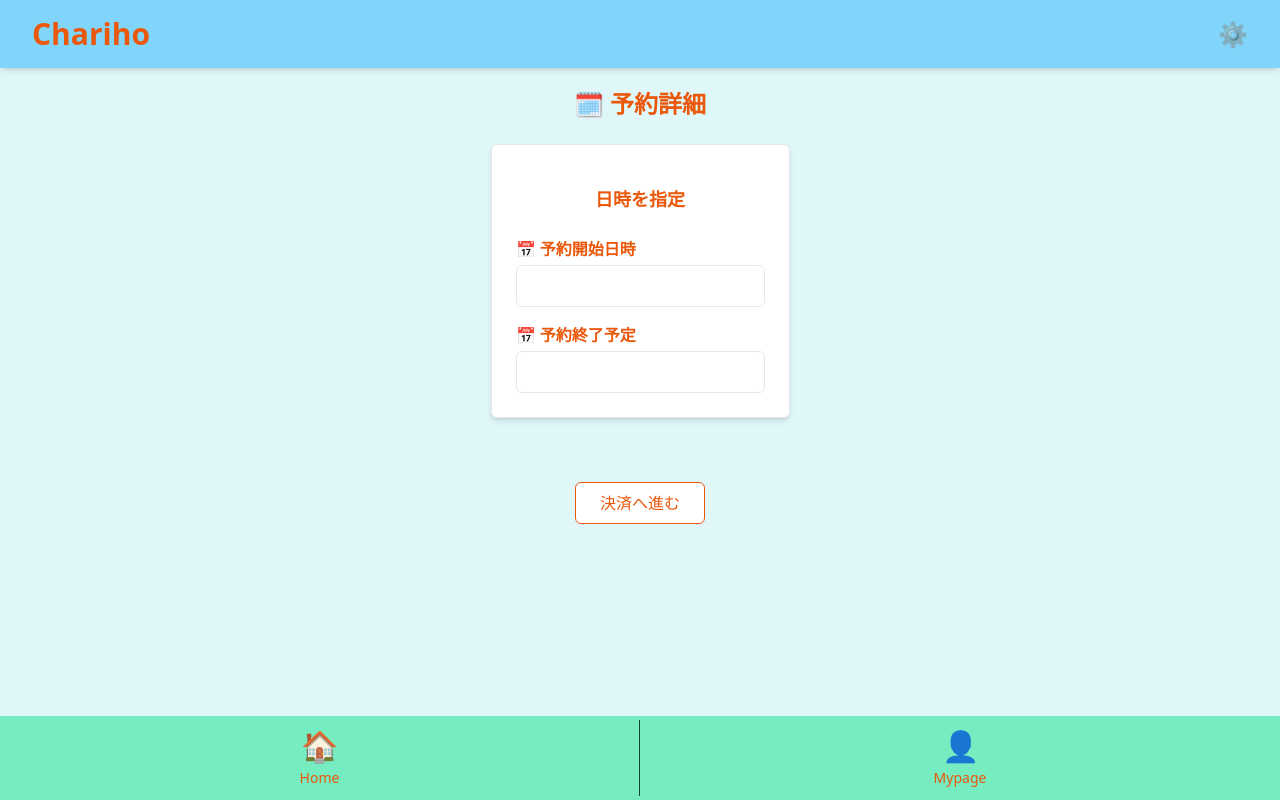
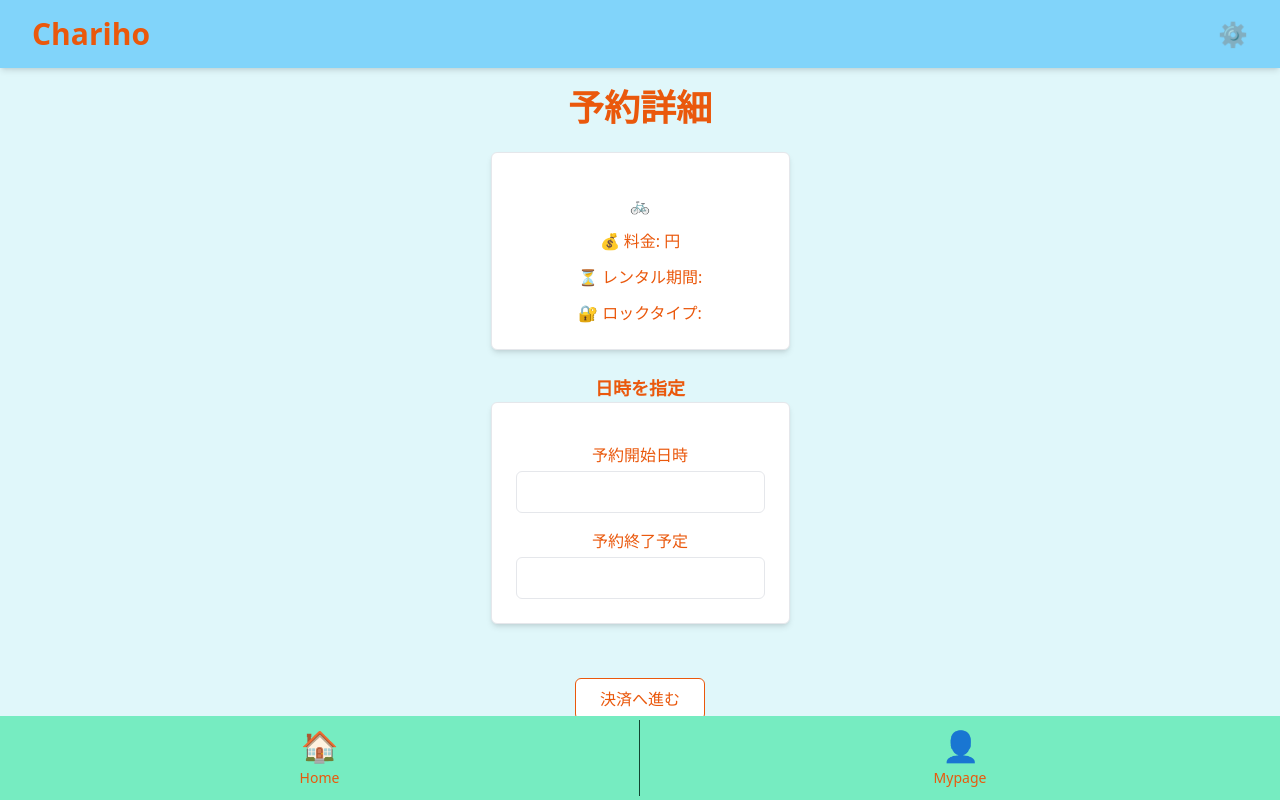
Before and after one commit to ms-engineer-bc24-12/Section_9_team_chariho, a Next.js app in the folder frontend/: page /rental/borrow/reserve in a window 1280 px wide. Built offline with nearby package versions, Linux system fonts and the light colour scheme.

Commit message:
feat:予約詳細ページの設定

```diff
--- a/frontend/src/app/auth/register/page.tsx
+++ b/frontend/src/app/auth/register/page.tsx
@@ -9,6 +9,7 @@ import { useRouter } from 'next/navigation';
 import Button from '@/app/components/Button';
 import TermsContent from '@/app/components/TermsContent';
 import { FirebaseError } from 'firebase/app';
+import Link from 'next/link';
 
 export default function Register() {
   const [lastName, setLastName] = useState('');
@@ -207,8 +208,14 @@ export default function Register() {
           </label>
         </div>
         <Button type="submit">登録</Button>
-        <br />
       </form>
+      {/* 新規登録ページへのリンク */}
+      <p className="mt-4 text-sm">
+        アカウントをお持ちの方は{' '}
+        <Link href="/auth/login" className="text-blue-500 underline">
+          ログイン
+        </Link>
+      </p>
     </div>
   );
 }
--- a/frontend/src/app/components/CameraUploader.tsx
+++ b/frontend/src/app/components/CameraUploader.tsx
@@ -98,7 +98,7 @@ export default function CameraUploader({
         </p>
         <div className="flex flex-col items-center justify-center gap-4">
           <Button onClick={handleRegister} className="mt-4">
-            登録する
+            はい
           </Button>
           <Button
             onClick={() => {
@@ -109,7 +109,7 @@ export default function CameraUploader({
             }}
             className="mb-10"
           >
-            キャンセル
+            いいえ
           </Button>
         </div>
       </div>
--- a/frontend/src/app/rental/borrow/page.tsx
+++ b/frontend/src/app/rental/borrow/page.tsx
@@ -40,7 +40,7 @@ export default function BorrowPage() {
   };
 
   return (
-    <div className="flex flex-col items-center justify-between  min-h-screen pt-16 pb-20">
+    <div className="flex flex-col items-center justify-between  min-h-[160vh] pt-16 pb-20">
       <div className="flex flex-col items-center flex-grow">
         <p className="text-4xl font-bold mt-6">🔎My Chari 予約</p>
         <br />
@@ -58,9 +58,7 @@ export default function BorrowPage() {
         {/* 自転車選択後の詳細表示 */}
         {selectedBike && (
           <div className="flex flex-col mt-2 items-center">
-            <p className="text-21xl font-semibold text-center">
-              この自転車を予約しますか？
-            </p>
+            <p className="text-21xl text-center">この自転車を予約しますか？</p>
             <div className="p-4 border rounded-lg shadow-md mt-2 w-80 bg-white flex flex-col items-center">
               {/* 📸 画像表示 */}
               {selectedBike.photo && (
@@ -75,25 +73,20 @@ export default function BorrowPage() {
               )}
 
               {/* 🚲 自転車情報 */}
-              <p className="text-lg font-semibold text-center text-gray-800">
-                🚲 {selectedBike.name}
-              </p>
-              <p className="text-lg font-bold text-orange-500">
-                💰 {selectedBike.price}円/時間
-              </p>
+              <p className="font-bold">🚲 {selectedBike.name}</p>
+              <p className="mt-2">💰 {selectedBike.price}円/時間</p>
 
               {/* 📅 貸出期間 (修正部分) */}
               <div className="mt-2 w-full text-center">
-                <p className="text-lg font-bold text-orange-600">📅 貸出期間</p>
-                <p className="text-md bg-yellow-100 px-3 py-1 rounded-md shadow-md inline-block mt-1">
+                <p>📅 貸出期間</p>
+                <p className="bg-yellow-100 px-4 py-1 rounded-md shadow-md inline-block">
                   {selectedBike.rentalPeriod}
                 </p>
               </div>
 
               {/* 🔑 鍵タイプ */}
-              <p className="text-md text-gray-700 mt-2">
-                🔑 <span className="font-bold">鍵タイプ:</span>{' '}
-                {selectedBike.lockType}
+              <p className="mt-2">
+                🔑 <span>鍵タイプ:</span> {selectedBike.lockType}
               </p>
 
               {/* ✅ チェックボックス */}
@@ -104,7 +97,7 @@ export default function BorrowPage() {
                   checked={isSelected}
                   onChange={handleCheckboxChange}
                 />
-                <span className="ml-2 text-gray-700">この自転車を選択する</span>
+                <span className="ml-4">この自転車を選択する</span>
               </label>
             </div>
           </div>
@@ -121,6 +114,7 @@ export default function BorrowPage() {
                 price: selectedBike.price.toString(),
                 rentalPeriod: selectedBike.rentalPeriod,
                 lockType: selectedBike.lockType,
+                photo: selectedBike.photo,
               },
             }}
           >
--- a/frontend/src/app/rental/borrow/reserve/page.tsx
+++ b/frontend/src/app/rental/borrow/reserve/page.tsx
@@ -3,27 +3,52 @@
 'use client';
 
 import { useState } from 'react';
+import { useSearchParams } from 'next/navigation';
+import Image from 'next/image';
 import DatePicker from 'react-datepicker';
 import 'react-datepicker/dist/react-datepicker.css';
 import Button from '@/app/components/Button';
 
 export default function ReserveConfirmPage() {
+  const searchParams = useSearchParams();
+  const bikeName = searchParams.get('bikeName');
+  const price = searchParams.get('price');
+  const rentalPeriod = searchParams.get('rentalPeriod');
+  const lockType = searchParams.get('lockType');
+  const photo = searchParams.get('photo');
   const [startDate, setStartDate] = useState<Date | null>(null);
   const [endDate, setEndDate] = useState<Date | null>(null);
 
   return (
-    <div className="flex flex-col items-center justify-between min-h-screen p-20 pt-16">
-      <div className="flex flex-col items-center justify-center">
-        <p className="text-2xl font-bold mt-6">🗓️ 予約詳細</p>
+    <div className="flex flex-col items-center justify-between  min-h-screen pt-16 pb-20">
+      <div className="flex flex-col items-center flex-grow">
+        <p className="text-4xl font-bold mt-6">予約詳細</p>
         <br />
-        <form className="p-6 max-w-md text-center border rounded-md shadow-md bg-white">
-          <p className="text-lg font-semibold mt-4">日時を指定</p>
-
-          <div className="flex flex-col gap-4 mt-6">
+        <div className="p-6 max-w-lg w-full border rounded-md shadow-md bg-white">
+          <div className="mt-4 space-y-3 text-center">
+            {/* 自転車の画像 */}
+            {photo && (
+              <Image
+                src={photo || '/default-bike.jpg'} // 画像がない場合のデフォルト画像
+                alt={bikeName || '自転車'}
+                width={500} // 表示サイズを指定（パフォーマンス向上）
+                height={300}
+                className="w-full max-h-48 object-cover rounded-md"
+              />
+            )}
+            <p>🚲 {bikeName}</p>
+            <p>💰 料金: {price}円</p>
+            <p>⏳ レンタル期間: {rentalPeriod}</p>
+            <p>🔐 ロックタイプ: {lockType}</p>
+          </div>
+        </div>
+        <br />
+        {/* 日時指定フォーム */}
+        <p className="text-lg font-semibold text-center">日時を指定</p>
+        <div className="p-6 max-w-lg w-full border rounded-md shadow-md bg-white">
+          <div className="flex flex-col text-center gap-4 mt-4">
             <div>
-              <label className="block text-left font-semibold">
-                📅 予約開始日時
-              </label>
+              <label className="block text-center">予約開始日時</label>
               <DatePicker
                 selected={startDate}
                 onChange={(date) => setStartDate(date)}
@@ -34,9 +59,7 @@ export default function ReserveConfirmPage() {
             </div>
 
             <div>
-              <label className="block text-left font-semibold">
-                📅 予約終了予定
-              </label>
+              <label className="block text-center">予約終了予定</label>
               <DatePicker
                 selected={endDate}
                 onChange={(date) => setEndDate(date)}
@@ -46,8 +69,11 @@ export default function ReserveConfirmPage() {
               />
             </div>
           </div>
-        </form>
-        <div className="mt-16"></div>
+        </div>
+      </div>
+
+      {/* 決済へ進むボタン */}
+      <div className="mt-6 flex justify-center">
         <Button>決済へ進む</Button>
       </div>
     </div>
--- a/frontend/src/app/rental/return/confirm/page.tsx
+++ b/frontend/src/app/rental/return/confirm/page.tsx
@@ -1,40 +1,22 @@
 //src/app/rental/return/confirm/pape.tsx
 //②-③-①自転車返却確認ページ (時間/金額/決済情報)　→ 完了アラート表示(②借りる/貸す/返す選択ページへ自動遷移？)
+import Button from '@/app/components/Button';
 
 export default function ReturnConfirmPage() {
   return (
-    <div className="flex flex-col items-center justify-between min-h-screen p-4">
-      <h1 className="text-2xl font-bold">
-        ヘッダーの右上にアカウント設定を追加
-      </h1>
-      <h1 className="text-2xl font-bold">返却フォーム</h1>
+    <div className="flex flex-col items-center justify-between min-h-[170vh] pt-16">
+      <div className="flex flex-col items-center flex-grow">
+        <h2 className="text-4xl font-bold mt-6">返却フォーム</h2>
 
-      <div className="mt-4 w-full max-w-md">
-        <p className="border p-2 rounded-md w-full">利用時間: ○○時間</p>
-        <p className="border p-2 rounded-md w-full">料金: ○○円</p>
-        <p className="border p-2 rounded-md w-full">写真の認証？</p>
-        <p className="border p-2 rounded-md w-full">決済情報</p>
-      </div>
-
-      <button className="mt-4 bg-blue-500 text-white px-6 py-2 rounded-md">
-        完了する
-      </button>
-      <div>
-        <p>完了するを押したら、完了アラート表示(返却決済が完了しました！)</p>
-        <p>
-          完了アラートのOKボタンを押したら②(借りる/貸す/返す選択ページ)に自動遷移？
-        </p>
-      </div>
-
-      <div className="w-full">
-        <div className="flex justify-around bg-gray-100 p-4">
-          <p>🏠 ホーム</p>
-          <p>👤 マイページ</p>
+        <div className="mt-4 w-full max-w-md">
+          <p className="border p-2 rounded-md w-full">利用日時: ○○/○○～○○/○○</p>
+          <p className="border p-2 rounded-md w-full">利用時間: ○○時間</p>
+          <p className="border p-2 rounded-md w-full">料金: ○○円</p>
+          <p className="border p-2 rounded-md w-full">写真の認証？</p>
         </div>
+        <br />
+        <Button>完了する</Button>
       </div>
     </div>
   );
 }
-
-//ページ確認
-//http://localhost:3000/rental/return/confirm
--- a/frontend/src/app/rental/return/page.tsx
+++ b/frontend/src/app/rental/return/page.tsx
@@ -8,9 +8,10 @@ import { useLocation } from '@/hooks/useLocation';
 import GoogleMapComponent from '@/app/components/GoogleMap';
 import Button from '@/app/components/Button';
 import CameraUploader from '@/app/components/CameraUploader';
+import Link from 'next/link';
 
-// 仮の保管場所
-const storageLocation = { lat: 35.928339, lng: 139.5765827 }; //返却可能
+// 仮の現在地
+const storageLocation = { lat: 34.6947584, lng: 135.528448 }; //返却可能
 
 // 返却可能な誤差範囲（±10m ≒ 0.00009度）
 const LAT_LNG_THRESHOLD = 0.00009;
@@ -92,11 +93,13 @@ export default function ReturnPage() {
             }}
           />
         </div>
-
+        <br />
         {/* 返却ボタン */}
         {isReturnable && selectedFile && isUploaded && (
           <div className="mt-6">
-            <Button>返却する</Button>
+            <Link href="/rental/return/confirm">
+              <Button>返却する</Button>
+            </Link>
           </div>
         )}
       </div>
```
Also changed, not shown: 1 other file (tests, documents, lock files or other folders).
